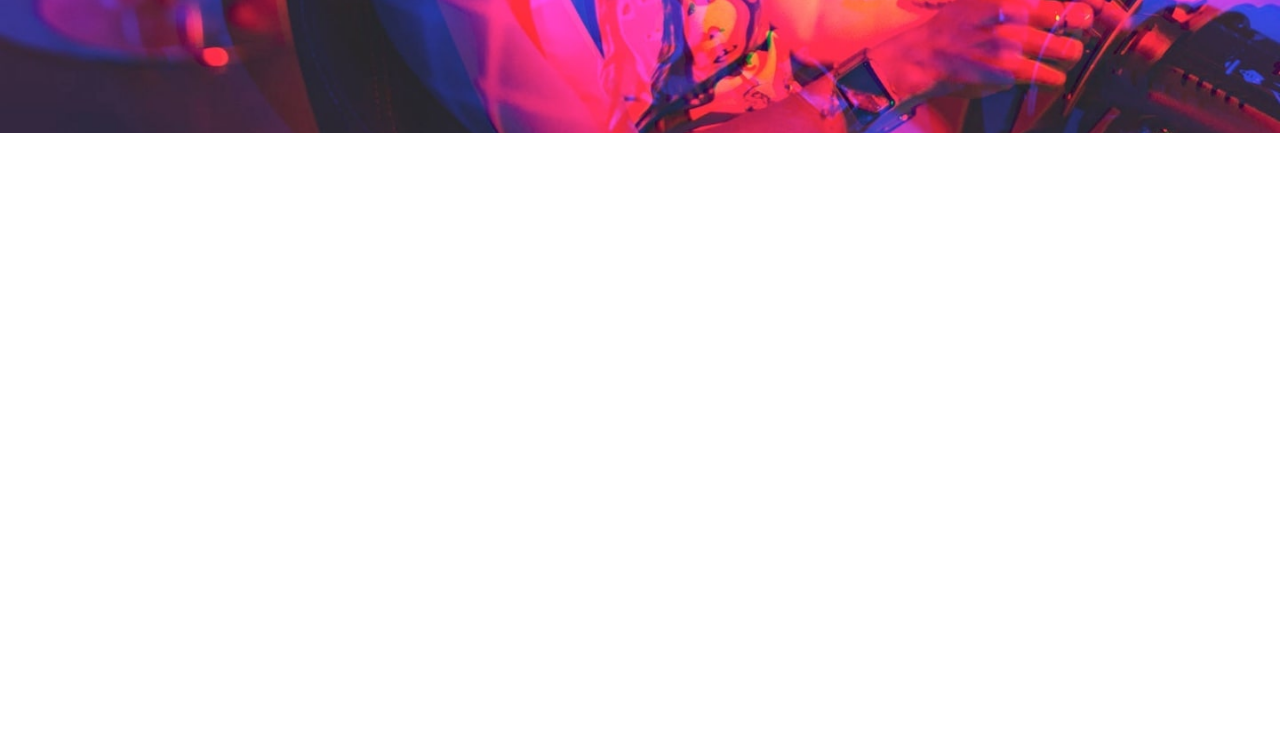
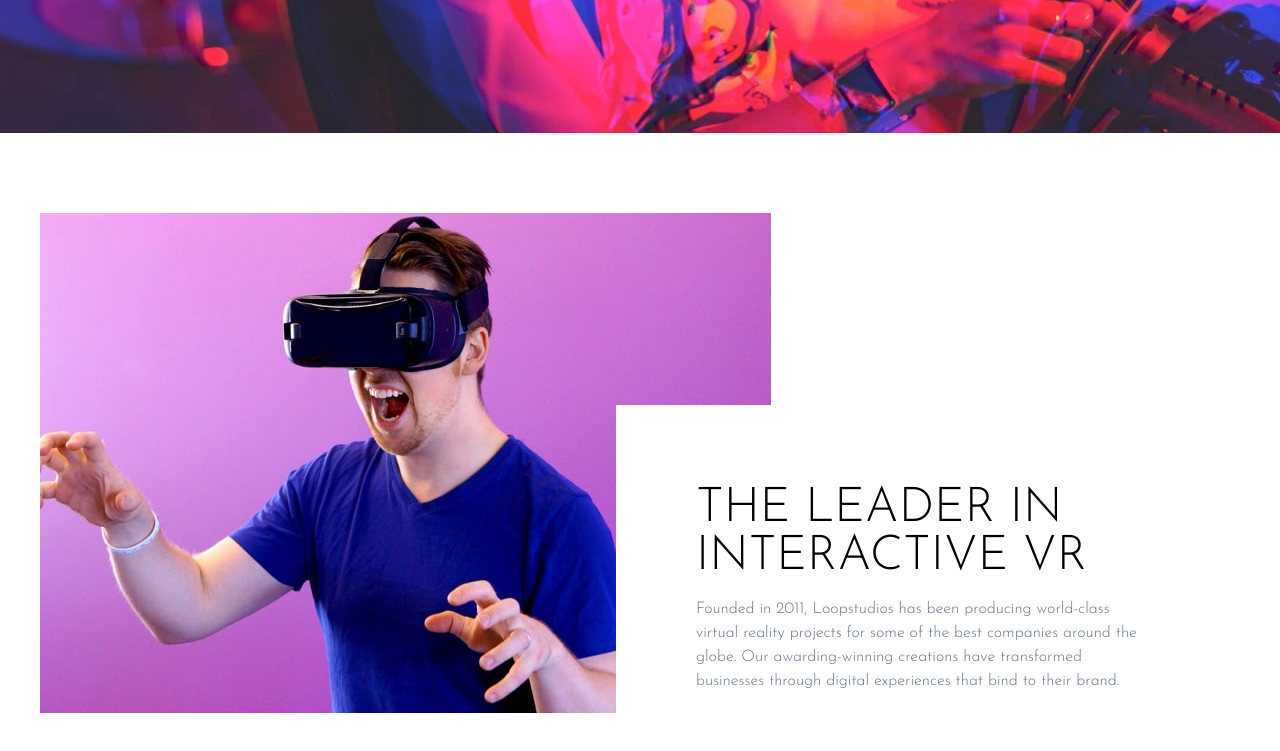
Before and after one commit to Reny8/Loop-Studios, a website: page index.html in a window 1280 px wide. Shown: the part 413-1164 px from the top of the page. Before the commit the page ends 800 px from the top, so only its background shows below. Drawn offline with Linux system fonts and the light colour scheme.

Commit message:
Add second section items +style with tailwind

```diff
--- a/index.html
+++ b/index.html
@@ -33,5 +33,23 @@
         <h3 class="w-80">impressive experiences that deliver</h3>
       </div>
     </section>
+    <section class="px-10 py-20">
+      <div class="relative">
+        <img src="./images/desktop/image-interactive.jpg" alt="vr" />
+        <div
+          class="bg-white w-[33rem] font-thin top-[12rem] left-[36rem] pr-0 md:absolute md:right-0 md:py-20 md:pl-20"
+        >
+          <h1 class="text-black uppercase text-5xl">
+            the leader in interactive vr
+          </h1>
+          <p class="text-slate-500 mt-4">
+            Founded in 2011, Loopstudios has been producing world-class virtual
+            reality projects for some of the best companies around the globe.
+            Our awarding-winning creations have transformed businesses through
+            digital experiences that bind to their brand.
+          </p>
+        </div>
+      </div>
+    </section>
   </body>
 </html>
```
Also changed, not shown: css/style.css.
